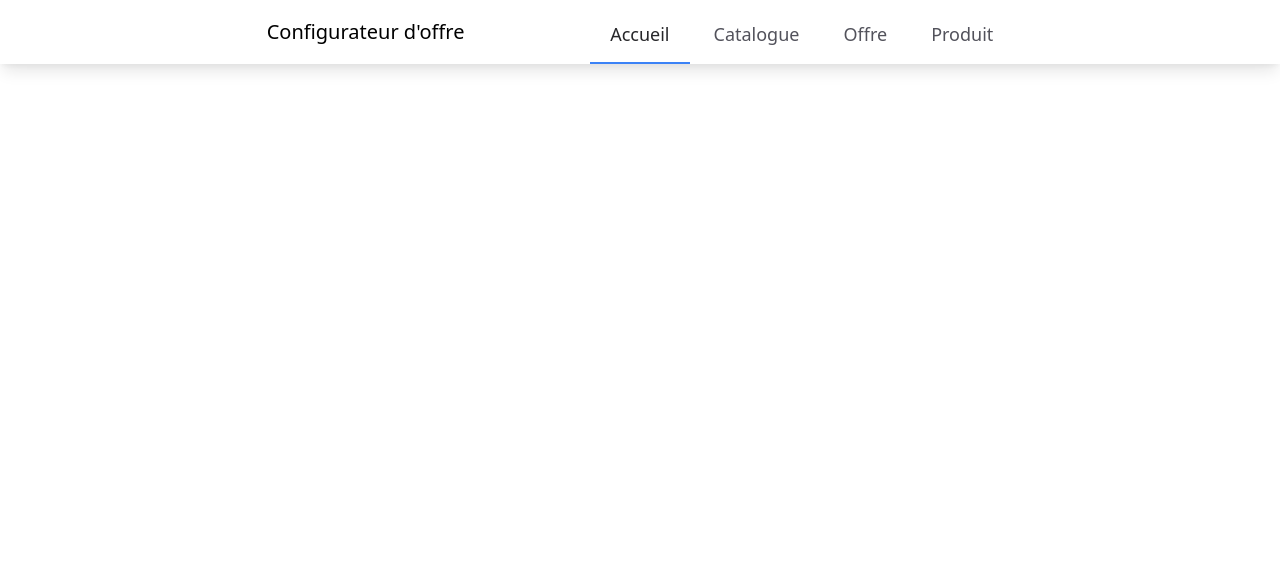
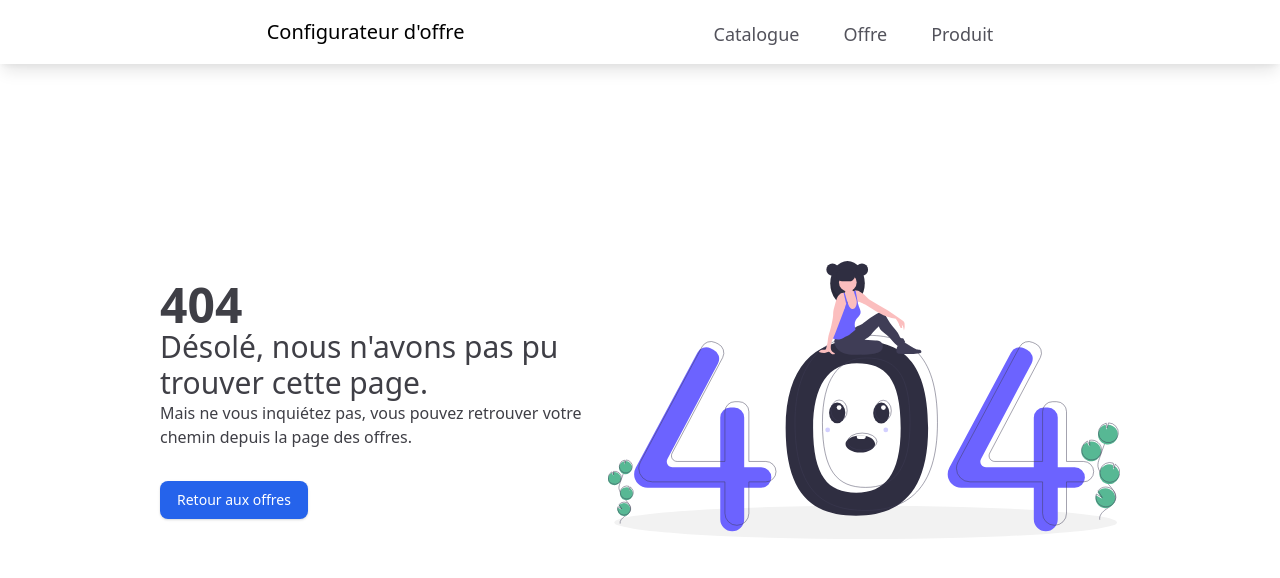
Before and after one commit to ElTonyto/offer-configurator-front, a React (Create React App) app: page /not-found in a window 1280 px wide. Before the commit this address led to /. Shown: the top 578 px of the page. Built offline with nearby package versions, Linux system fonts and the light colour scheme.

Commit message:
💄 adding 404 not found page

```diff
--- a/src/components/App.tsx
+++ b/src/components/App.tsx
@@ -4,9 +4,12 @@ import Routes from '../routes/Routes'
 import Header from './header/Header'
 import "react-toastify/dist/ReactToastify.css"
 import "../assets/css/Notification.css"
+import { useLocation } from 'react-router-dom';
 
 
-const App: React.FC = () => (
+const App: React.FC = () => {
+    const location = useLocation()
+    return (
         <>
             <ToastContainer
                 position={toast.POSITION.TOP_RIGHT}
@@ -18,10 +21,11 @@ const App: React.FC = () => (
                 draggable
             />
             <Header />
-        <div className="container sm:w-7/12 px-3 sm:px-0 container-padding">
+            <div className={`${location.pathname !== "/not-found" ? "container sm:w-7/12 px-3 sm:px-0 container-padding" : ""}`}>
                 <Routes />
             </div>
         </>
     )
+}
 
 export default App
--- a/src/components/catalogs/EditCatalog.tsx
+++ b/src/components/catalogs/EditCatalog.tsx
@@ -20,14 +20,13 @@ const EditCatalog: React.FC<PropsType> = ({ match }) => {
             oneCatalog(id).then(res => setValue("name", res.data.data.name))
             .catch(() => {
                 setRedirect(true)
-                notification("Le catalogue est introuvable", "error")
             })
         }
     }, [id, setValue])
 
     if (redirect) {
         return (
-            <Redirect to={{ pathname: "/" }} />
+            <Redirect to={{ pathname: "/not-found" }} />
         )
     }
 
--- /dev/null
+++ b/src/components/errors/NotFound.tsx
@@ -0,0 +1,27 @@
+import React from "react"
+import NotFoundIcon from "../../assets/img/errors/not_found.svg"
+import { useHistory } from 'react-router-dom';
+
+const NotFound: React.FC = () => {
+    const history = useHistory()
+    return (
+        <div className="h-screen flex items-center">
+                <div className="container flex flex-col md:flex-row items-center justify-center px-5 text-gray-700">
+                    <div className="max-w-md">
+                        <div className="text-5xl font-dark font-bold">404</div>
+                        <p
+                        className="text-2xl md:text-3xl font-light leading-normal"
+                        >Désolé, nous n'avons pas pu trouver cette page.</p>
+                    <p className="mb-8">Mais ne vous inquiétez pas, vous pouvez retrouver votre chemin depuis la page des offres.</p>
+
+                    <button onClick={() => history.push("/offers")} className="px-4 inline py-2 text-sm font-medium leading-5 shadow text-white transition-colors duration-150 border border-transparent rounded-lg focus:outline-none focus:shadow-outline-blue bg-blue-600 active:bg-blue-600 hover:bg-blue-700">Retour aux offres</button>
+                </div>
+                <div className="max-w-lg">
+                    <img src={NotFoundIcon} alt="not found" />
+                </div>
+            </div>
+        </div>
+    )
+}
+
+export default NotFound
--- a/src/components/header/Header.tsx
+++ b/src/components/header/Header.tsx
@@ -46,9 +46,6 @@ const Header: React.FC = () => {
                         <div className="ml-3 relative">
                             <div className="hidden sm:block sm:ml-6">
                                 <div className="flex space-x-1 h-16">
-                                    <div onClick={() => { history.push('/') }} className={`${(pathname === "/") ? "text-gray-800 border-blue-500" : "text-gray-600 border-white hover:border-blue-500 hover:border-opacity-70" } border-b-2 px-5 py-5 text-lg font-medium cursor-pointer`}>
-                                        <p>Accueil</p>
-                                    </div>
                                     <div onClick={() => { history.push('/catalogs') }} className={`${(pathname.includes("/catalogs")) ? "text-gray-800 border-blue-500" : "text-gray-600 border-white hover:border-blue-500 hover:border-opacity-70" } border-b-2 px-5 py-5 text-lg font-medium cursor-pointer`}>
                                         <p>Catalogue</p>
                                     </div>
@@ -78,9 +75,6 @@ const Header: React.FC = () => {
                         <div>
                             <div className={`sm:hidden bg-white shadow-lg`} id="mobile-menu">
                                 <div className="px-2 pb-2 space-y-1">
-                                    <div onClick={() => { history.push('/'); setNavbarOpen(false) }} className={`${(pathname === "/") ? "border-blue-500 bg-blue-500 bg-opacity-25 text-blue-500" : "text-gray-500 border-white hover:text-blue-500 hover:border-blue-500 hover:bg-blue-500 hover:bg-opacity-10" } border-l-4 text-lg px-3 py-2 font-medium cursor-pointer`}>
-                                        <p>Accueil</p>
-                                    </div>
                                     <div onClick={() => { history.push('/catalogs'); setNavbarOpen(false) }} className={`${(pathname.includes("/catalogs")) ? "border-blue-500 bg-blue-500 bg-opacity-25 text-blue-500" : "text-gray-500 border-white hover:text-blue-500 hover:border-blue-500 hover:bg-blue-500 hover:bg-opacity-10" } border-l-4 text-lg px-3 py-2 font-medium cursor-pointer`}>
                                         <p>Catalogue</p>
                                     </div>
--- a/src/components/home/Home.tsx
+++ /dev/null
@@ -1,7 +0,0 @@
-import React from "react"
-
-const Home: React.FC = () => {
-    return <div />
-}
-
-export default Home
--- a/src/components/offers/EditOffer.tsx
+++ b/src/components/offers/EditOffer.tsx
@@ -38,11 +38,9 @@ const EditOffer: React.FC<PropsType> = ({ match }) => {
                     setValue("isActive", res.data.data.isActive)
                 } else {
                     setRedirect(true)
-                    notification("L'offre est introuvable", "error")
                 }
             }).catch(err => {
                 setRedirect(true)
-                notification("Une erreur est survenue", "error")
             })
         } else {
             allChildProducts()
@@ -72,7 +70,7 @@ const EditOffer: React.FC<PropsType> = ({ match }) => {
 
     if (redirect) {
         return (
-            <Redirect to={{ pathname: "/" }} />
+            <Redirect to={{ pathname: "/not-found" }} />
         )
     }
 
--- a/src/components/products/EditProduct.tsx
+++ b/src/components/products/EditProduct.tsx
@@ -104,11 +104,9 @@ const EditProduct: React.FC<PropsType> = ({ match }) => {
                     }
                 } else {
                     setRedirect(true)
-                    notification("Le produit est introuvable", "error")
                 }
             }).catch(err => {
                 setRedirect(true)
-                notification("Une erreur est survenue", "error")
             })
         }
     }, [id, setValue, append])
@@ -191,7 +189,7 @@ const EditProduct: React.FC<PropsType> = ({ match }) => {
 
     if (redirect) {
         return (
-            <Redirect to={{ pathname: "/" }} />
+            <Redirect to={{ pathname: "/not-found" }} />
         )
     }
 
--- a/src/routes/Routes.tsx
+++ b/src/routes/Routes.tsx
@@ -1,7 +1,5 @@
 import React from "react"
 import { Route, Switch, Redirect } from "react-router-dom"
-
-import Home from "../components/home/Home"
 
 import Catalogs from "../components/catalogs/Catalogs"
 import EditCatalog from "../components/catalogs/EditCatalog"
@@ -11,6 +9,8 @@ import EditOffer from "../components/offers/EditOffer"
 
 import Products from "../components/products/Products"
 import EditProduct from "../components/products/EditProduct"
+
+import NotFound from "../components/errors/NotFound"
 
 
 const Routes: React.FC = () => (
@@ -28,8 +28,10 @@ const Routes: React.FC = () => (
         <Route exact path="/offers" component={Offers} />
         <Route exact path="/products" component={Products} />
 
-        <Route exact path="/" component={Home} />
-        <Redirect to="/" />
+        <Route exact path="/not-found" component={NotFound} />
+
+        <Redirect exact from="/" to="/offers" />
+        <Redirect to="/not-found" />
     </Switch>
 )
 
```
Also changed, not shown: src/assets/img/errors/not_found.svg (added), 1 other file (tests, documents, lock files or other folders). Lines whose indentation alone changed are shown as unchanged.
